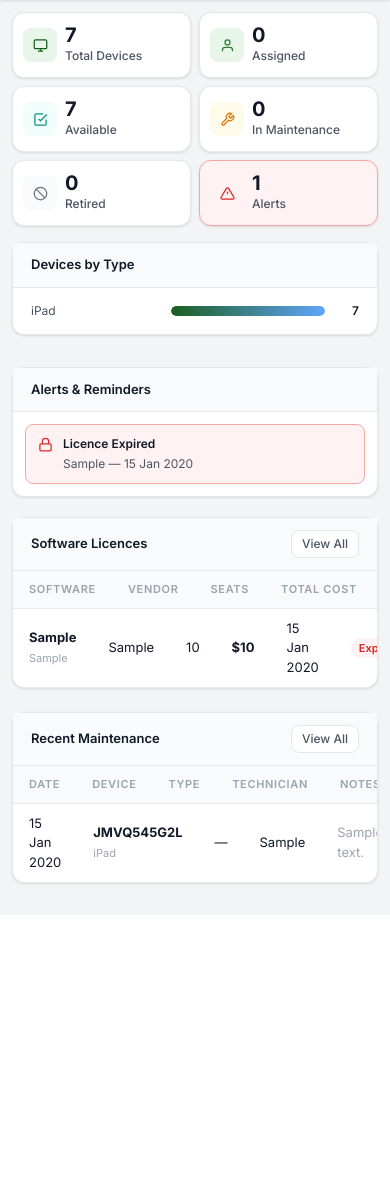
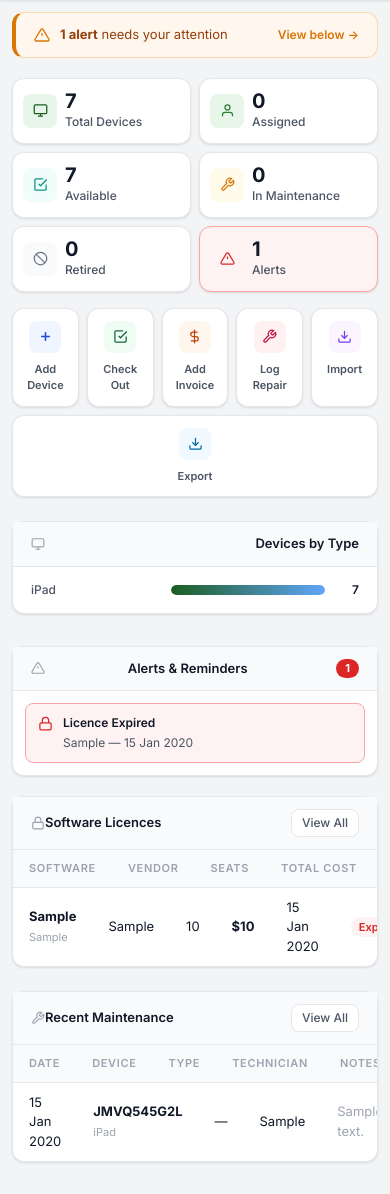
Before and after one commit to Amritak47/school-assets, a Flask app: page / in a window 390 px wide. Shown: the part 56-1250 px from the top of the page. Before the commit the page ends 942 px from the top, so only its background shows below. Run offline with Flask 3, Linux system fonts and the light colour scheme; data comes from the database, SQL or seed files in the repository; tables that the repository leaves empty hold one stand-in row (values such as "Sample post").

Commit message:
Redesign dashboard with quick actions, alert banner, clickable stats
- Alert banner at top when warranties/licences need attention
- Stat cards are now clickable links to filtered device lists
- Quick actions row: Add Device, Check Out, Add Invoice, Log Repair, Import, Export
- SVG icons in all card-head sections
- Alert count pill on the Alerts card header
- Type-bar labels link to filtered device list
- table-wrap on licences and maintenance tables for mobile scroll

https://claude.ai/code/session_01BcCwyawwxEcVQ4dbTMZF8L

```diff
--- a/templates/dashboard.html
+++ b/templates/dashboard.html
@@ -3,64 +3,85 @@
 {% block page_title %}Dashboard{% endblock %}
 
 {% block content %}
+{% set total_alerts = warranty_expiring|length + warranty_expired|length + lic_expiring|length + lic_expired|length %}
 
-<!-- Stat cards -->
+{% if total_alerts > 0 %}
+<div class="dash-alert-banner">
+  <svg viewBox="0 0 24 24" fill="none" stroke="currentColor" stroke-width="2"><path d="M10.29 3.86L1.82 18a2 2 0 0 0 1.71 3h16.94a2 2 0 0 0 1.71-3L13.71 3.86a2 2 0 0 0-3.42 0z"/><line x1="12" y1="9" x2="12" y2="13"/><line x1="12" y1="17" x2="12.01" y2="17"/></svg>
+  <span><strong>{{ total_alerts }} alert{{ 's' if total_alerts != 1 }}</strong> need{{ '' if total_alerts != 1 else 's' }} your attention</span>
+  <a href="#alerts" class="dash-alert-link">View below →</a>
+</div>
+{% endif %}
+
+<!-- Stat Cards -->
 <div class="stat-grid">
-  <div class="stat-card">
+  <a href="{{ url_for('devices') }}" class="stat-card stat-card-link">
     <div class="stat-icon blue"><svg viewBox="0 0 24 24" fill="none" stroke="currentColor" stroke-width="2"><rect x="2" y="3" width="20" height="14" rx="2"/><path d="M8 21h8M12 17v4"/></svg></div>
-    <div class="stat-body">
-      <div class="stat-value">{{ total }}</div>
-      <div class="stat-label">Total Devices</div>
+    <div class="stat-body"><div class="stat-value">{{ total }}</div><div class="stat-label">Total Devices</div></div>
+  </a>
+  <a href="{{ url_for('devices') }}?status=assigned" class="stat-card stat-card-link">
+    <div class="stat-icon green"><svg viewBox="0 0 24 24" fill="none" stroke="currentColor" stroke-width="2"><path d="M20 21v-2a4 4 0 0 0-4-4H8a4 4 0 0 0-4 4v2"/><circle cx="12" cy="7" r="4"/></svg></div>
+    <div class="stat-body"><div class="stat-value">{{ assigned }}</div><div class="stat-label">Assigned</div></div>
+  </a>
+  <a href="{{ url_for('devices') }}?status=available" class="stat-card stat-card-link">
+    <div class="stat-icon teal"><svg viewBox="0 0 24 24" fill="none" stroke="currentColor" stroke-width="2"><polyline points="9 11 12 14 22 4"/><path d="M21 12v7a2 2 0 0 1-2 2H5a2 2 0 0 1-2-2V5a2 2 0 0 1 2-2h11"/></svg></div>
+    <div class="stat-body"><div class="stat-value">{{ available }}</div><div class="stat-label">Available</div></div>
+  </a>
+  <a href="{{ url_for('devices') }}?status=maintenance" class="stat-card stat-card-link {% if in_maint > 0 %}card-warn{% endif %}">
+    <div class="stat-icon orange"><svg viewBox="0 0 24 24" fill="none" stroke="currentColor" stroke-width="2"><path d="M14.7 6.3a1 1 0 0 0 0 1.4l1.6 1.6a1 1 0 0 0 1.4 0l3.77-3.77a6 6 0 0 1-7.94 7.94l-6.91 6.91a2.12 2.12 0 0 1-3-3l6.91-6.91a6 6 0 0 1 7.94-7.94l-3.76 3.76z"/></svg></div>
+    <div class="stat-body"><div class="stat-value">{{ in_maint }}</div><div class="stat-label">In Maintenance</div></div>
+  </a>
+  <a href="{{ url_for('devices') }}?status=retired" class="stat-card stat-card-link">
+    <div class="stat-icon gray"><svg viewBox="0 0 24 24" fill="none" stroke="currentColor" stroke-width="2"><circle cx="12" cy="12" r="10"/><line x1="4.93" y1="4.93" x2="19.07" y2="19.07"/></svg></div>
+    <div class="stat-body"><div class="stat-value">{{ retired }}</div><div class="stat-label">Retired</div></div>
+  </a>
+  <div class="stat-card {% if total_alerts > 0 %}card-alert{% endif %}">
+    <div class="stat-icon red"><svg viewBox="0 0 24 24" fill="none" stroke="currentColor" stroke-width="2"><path d="M10.29 3.86L1.82 18a2 2 0 0 0 1.71 3h16.94a2 2 0 0 0 1.71-3L13.71 3.86a2 2 0 0 0-3.42 0z"/><line x1="12" y1="9" x2="12" y2="13"/><line x1="12" y1="17" x2="12.01" y2="17"/></svg></div>
+    <div class="stat-body"><div class="stat-value">{{ total_alerts }}</div><div class="stat-label">Alerts</div></div>
   </div>
 </div>
-  <div class="stat-card">
-    <div class="stat-icon green"><svg viewBox="0 0 24 24" fill="none" stroke="currentColor" stroke-width="2"><path d="M20 21v-2a4 4 0 0 0-4-4H8a4 4 0 0 0-4 4v2"/><circle cx="12" cy="7" r="4"/></svg></div>
-    <div class="stat-body">
-      <div class="stat-value">{{ assigned }}</div>
-      <div class="stat-label">Assigned</div>
-    </div>
-  </div>
-  <div class="stat-card">
-    <div class="stat-icon teal"><svg viewBox="0 0 24 24" fill="none" stroke="currentColor" stroke-width="2"><polyline points="9 11 12 14 22 4"/><path d="M21 12v7a2 2 0 0 1-2 2H5a2 2 0 0 1-2-2V5a2 2 0 0 1 2-2h11"/></svg></div>
-    <div class="stat-body">
-      <div class="stat-value">{{ available }}</div>
-      <div class="stat-label">Available</div>
-    </div>
-  </div>
-  <div class="stat-card {% if in_maint > 0 %}card-warn{% endif %}">
-    <div class="stat-icon orange"><svg viewBox="0 0 24 24" fill="none" stroke="currentColor" stroke-width="2"><path d="M14.7 6.3a1 1 0 0 0 0 1.4l1.6 1.6a1 1 0 0 0 1.4 0l3.77-3.77a6 6 0 0 1-7.94 7.94l-6.91 6.91a2.12 2.12 0 0 1-3-3l6.91-6.91a6 6 0 0 1 7.94-7.94l-3.76 3.76z"/></svg></div>
-    <div class="stat-body">
-      <div class="stat-value">{{ in_maint }}</div>
-      <div class="stat-label">In Maintenance</div>
-    </div>
-  </div>
-  <div class="stat-card">
-    <div class="stat-icon gray"><svg viewBox="0 0 24 24" fill="none" stroke="currentColor" stroke-width="2"><circle cx="12" cy="12" r="10"/><line x1="4.93" y1="4.93" x2="19.07" y2="19.07"/></svg></div>
-    <div class="stat-body">
-      <div class="stat-value">{{ retired }}</div>
-      <div class="stat-label">Retired</div>
-    </div>
-  </div>
-  {% set alerts = warranty_expiring|length + warranty_expired|length + lic_expiring|length + lic_expired|length %}
-  <div class="stat-card {% if alerts > 0 %}card-alert{% endif %}">
-    <div class="stat-icon red"><svg viewBox="0 0 24 24" fill="none" stroke="currentColor" stroke-width="2"><path d="M10.29 3.86L1.82 18a2 2 0 0 0 1.71 3h16.94a2 2 0 0 0 1.71-3L13.71 3.86a2 2 0 0 0-3.42 0z"/><line x1="12" y1="9" x2="12" y2="13"/><line x1="12" y1="17" x2="12.01" y2="17"/></svg></div>
-    <div class="stat-body">
-      <div class="stat-value">{{ alerts }}</div>
-      <div class="stat-label">Alerts</div>
-    </div>
-  </div>
+
+<!-- Quick Actions -->
+<div class="dash-quick-actions">
+  <a href="{{ url_for('device_new') }}" class="dash-qa">
+    <div class="dash-qa-icon" style="background:#EFF6FF;color:#1D4ED8"><svg viewBox="0 0 24 24" fill="none" stroke="currentColor" stroke-width="2.5"><line x1="12" y1="5" x2="12" y2="19"/><line x1="5" y1="12" x2="19" y2="12"/></svg></div>
+    <span>Add Device</span>
+  </a>
+  <a href="{{ url_for('checkout') }}" class="dash-qa">
+    <div class="dash-qa-icon" style="background:#F0FDF4;color:#166534"><svg viewBox="0 0 24 24" fill="none" stroke="currentColor" stroke-width="2"><path d="M9 11l3 3L22 4"/><path d="M21 12v7a2 2 0 0 1-2 2H5a2 2 0 0 1-2-2V5a2 2 0 0 1 2-2h11"/></svg></div>
+    <span>Check Out</span>
+  </a>
+  <a href="{{ url_for('invoice_new') }}" class="dash-qa">
+    <div class="dash-qa-icon" style="background:#FFF7ED;color:#C2410C"><svg viewBox="0 0 24 24" fill="none" stroke="currentColor" stroke-width="2"><line x1="12" y1="1" x2="12" y2="23"/><path d="M17 5H9.5a3.5 3.5 0 0 0 0 7h5a3.5 3.5 0 0 1 0 7H6"/></svg></div>
+    <span>Add Invoice</span>
+  </a>
+  <a href="{{ url_for('maintenance_new') }}" class="dash-qa">
+    <div class="dash-qa-icon" style="background:#FFF1F2;color:#BE123C"><svg viewBox="0 0 24 24" fill="none" stroke="currentColor" stroke-width="2"><path d="M14.7 6.3a1 1 0 0 0 0 1.4l1.6 1.6a1 1 0 0 0 1.4 0l3.77-3.77a6 6 0 0 1-7.94 7.94l-6.91 6.91a2.12 2.12 0 0 1-3-3l6.91-6.91a6 6 0 0 1 7.94-7.94l-3.76 3.76z"/></svg></div>
+    <span>Log Repair</span>
+  </a>
+  <a href="{{ url_for('device_import') }}" class="dash-qa">
+    <div class="dash-qa-icon" style="background:#FAF5FF;color:#7C3AED"><svg viewBox="0 0 24 24" fill="none" stroke="currentColor" stroke-width="2"><path d="M21 15v4a2 2 0 0 1-2 2H5a2 2 0 0 1-2-2v-4"/><polyline points="7 10 12 15 17 10"/><line x1="12" y1="15" x2="12" y2="3"/></svg></div>
+    <span>Import</span>
+  </a>
+  <a href="{{ url_for('export') }}" class="dash-qa">
+    <div class="dash-qa-icon" style="background:#F0F9FF;color:#0369A1"><svg viewBox="0 0 24 24" fill="none" stroke="currentColor" stroke-width="2"><path d="M21 15v4a2 2 0 0 1-2 2H5a2 2 0 0 1-2-2v-4"/><polyline points="7 10 12 15 17 10"/><line x1="12" y1="15" x2="12" y2="3"/></svg></div>
+    <span>Export</span>
+  </a>
 </div>
 
 <div class="dash-row">
 
   <!-- Device type breakdown -->
   <div class="card">
-    <div class="card-head">Devices by Type</div>
+    <div class="card-head">
+      <svg viewBox="0 0 24 24" fill="none" stroke="currentColor" stroke-width="2"><rect x="2" y="3" width="20" height="14" rx="2"/><path d="M8 21h8M12 17v4"/></svg>
+      Devices by Type
+    </div>
     <div class="type-bars">
       {% for dtype, count in type_counts.items() %}
         {% if count > 0 %}
         <div class="type-bar-row">
-          <span class="type-label">{{ dtype }}</span>
+          <a href="{{ url_for('devices') }}?type={{ dtype }}" class="type-label-link">{{ dtype }}</a>
           <div class="type-bar-wrap">
             <div class="type-bar-fill" style="width: {{ (count / total * 100)|int if total > 0 else 0 }}%"></div>
           </div>
@@ -72,43 +93,35 @@
   </div>
 
   <!-- Alerts -->
-  <div class="card">
-    <div class="card-head">Alerts & Reminders</div>
+  <div class="card" id="alerts">
+    <div class="card-head">
+      <svg viewBox="0 0 24 24" fill="none" stroke="currentColor" stroke-width="2"><path d="M10.29 3.86L1.82 18a2 2 0 0 0 1.71 3h16.94a2 2 0 0 0 1.71-3L13.71 3.86a2 2 0 0 0-3.42 0z"/><line x1="12" y1="9" x2="12" y2="13"/><line x1="12" y1="17" x2="12.01" y2="17"/></svg>
+      Alerts &amp; Reminders
+      {% if total_alerts > 0 %}<span class="b-count-pill" style="background:#DC2626;margin-left:6px">{{ total_alerts }}</span>{% endif %}
+    </div>
     <div class="alert-list">
       {% for d in warranty_expired %}
       <div class="alert-item alert-red">
         <svg viewBox="0 0 24 24" fill="none" stroke="currentColor" stroke-width="2"><circle cx="12" cy="12" r="10"/><line x1="12" y1="8" x2="12" y2="12"/><line x1="12" y1="16" x2="12.01" y2="16"/></svg>
-        <div>
-          <strong>Warranty Expired</strong>
-          <span>{{ d['asset_tag'] or d['serial_number'] or d['device_type'] }} — {{ fmt_date(d['warranty_expiry']) }}</span>
-        </div>
+        <div><strong>Warranty Expired</strong><span>{{ d['asset_tag'] or d['serial_number'] or d['device_type'] }} — {{ fmt_date(d['warranty_expiry']) }}</span></div>
       </div>
       {% endfor %}
       {% for l in lic_expired %}
       <div class="alert-item alert-red">
         <svg viewBox="0 0 24 24" fill="none" stroke="currentColor" stroke-width="2"><rect x="3" y="11" width="18" height="11" rx="2"/><path d="M7 11V7a5 5 0 0 1 10 0v4"/></svg>
-        <div>
-          <strong>Licence Expired</strong>
-          <span>{{ l['software'] }} — {{ fmt_date(l['renewal_date']) }}</span>
-        </div>
+        <div><strong>Licence Expired</strong><span>{{ l['software'] }} — {{ fmt_date(l['renewal_date']) }}</span></div>
       </div>
       {% endfor %}
       {% for d in warranty_expiring %}
       <div class="alert-item alert-orange">
         <svg viewBox="0 0 24 24" fill="none" stroke="currentColor" stroke-width="2"><path d="M10.29 3.86L1.82 18a2 2 0 0 0 1.71 3h16.94a2 2 0 0 0 1.71-3L13.71 3.86a2 2 0 0 0-3.42 0z"/><line x1="12" y1="9" x2="12" y2="13"/><line x1="12" y1="17" x2="12.01" y2="17"/></svg>
-        <div>
-          <strong>Warranty Expiring</strong>
-          <span>{{ d['asset_tag'] or d['serial_number'] or d['device_type'] }} — {{ days_until(d['warranty_expiry']) }}d left</span>
-        </div>
+        <div><strong>Warranty Expiring</strong><span>{{ d['asset_tag'] or d['serial_number'] or d['device_type'] }} — {{ days_until(d['warranty_expiry']) }}d left</span></div>
       </div>
       {% endfor %}
       {% for l in lic_expiring %}
       <div class="alert-item alert-orange">
         <svg viewBox="0 0 24 24" fill="none" stroke="currentColor" stroke-width="2"><rect x="3" y="11" width="18" height="11" rx="2"/><path d="M7 11V7a5 5 0 0 1 10 0v4"/></svg>
-        <div>
-          <strong>Licence Renewal Due</strong>
-          <span>{{ l['software'] }} — {{ days_until(l['renewal_date']) }}d left</span>
-        </div>
+        <div><strong>Licence Renewal Due</strong><span>{{ l['software'] }} — {{ days_until(l['renewal_date']) }}d left</span></div>
       </div>
       {% endfor %}
       {% if not warranty_expired and not lic_expired and not warranty_expiring and not lic_expiring %}
@@ -125,9 +138,11 @@
 <!-- Licences summary -->
 <div class="card" style="margin-bottom: 1.5rem;">
   <div class="card-head">
+    <svg viewBox="0 0 24 24" fill="none" stroke="currentColor" stroke-width="2"><rect x="3" y="11" width="18" height="11" rx="2"/><path d="M7 11V7a5 5 0 0 1 10 0v4"/></svg>
     Software Licences
-    <a href="{{ url_for('licences') }}" class="btn btn-sm btn-outline">View All</a>
+    <a href="{{ url_for('licences') }}" class="btn btn-sm btn-outline" style="margin-left:auto">View All</a>
   </div>
+  <div class="table-wrap">
     <table class="table">
       <thead><tr><th>Software</th><th>Vendor</th><th>Seats</th><th>Total Cost</th><th>Renewal</th><th>Status</th></tr></thead>
       <tbody>
@@ -148,14 +163,16 @@
       </tbody>
     </table>
   </div>
+</div>
 
-<!-- Recent maintenance -->
 {% if recent_maintenance %}
 <div class="card">
   <div class="card-head">
+    <svg viewBox="0 0 24 24" fill="none" stroke="currentColor" stroke-width="2"><path d="M14.7 6.3a1 1 0 0 0 0 1.4l1.6 1.6a1 1 0 0 0 1.4 0l3.77-3.77a6 6 0 0 1-7.94 7.94l-6.91 6.91a2.12 2.12 0 0 1-3-3l6.91-6.91a6 6 0 0 1 7.94-7.94l-3.76 3.76z"/></svg>
     Recent Maintenance
-    <a href="{{ url_for('maintenance') }}" class="btn btn-sm btn-outline">View All</a>
+    <a href="{{ url_for('maintenance') }}" class="btn btn-sm btn-outline" style="margin-left:auto">View All</a>
   </div>
+  <div class="table-wrap">
     <table class="table">
       <thead><tr><th>Date</th><th>Device</th><th>Type</th><th>Technician</th><th>Notes</th></tr></thead>
       <tbody>
@@ -171,6 +188,7 @@
       </tbody>
     </table>
   </div>
+</div>
 {% endif %}
 
 {% endblock %}
```
Lines whose indentation alone changed are shown as unchanged.
